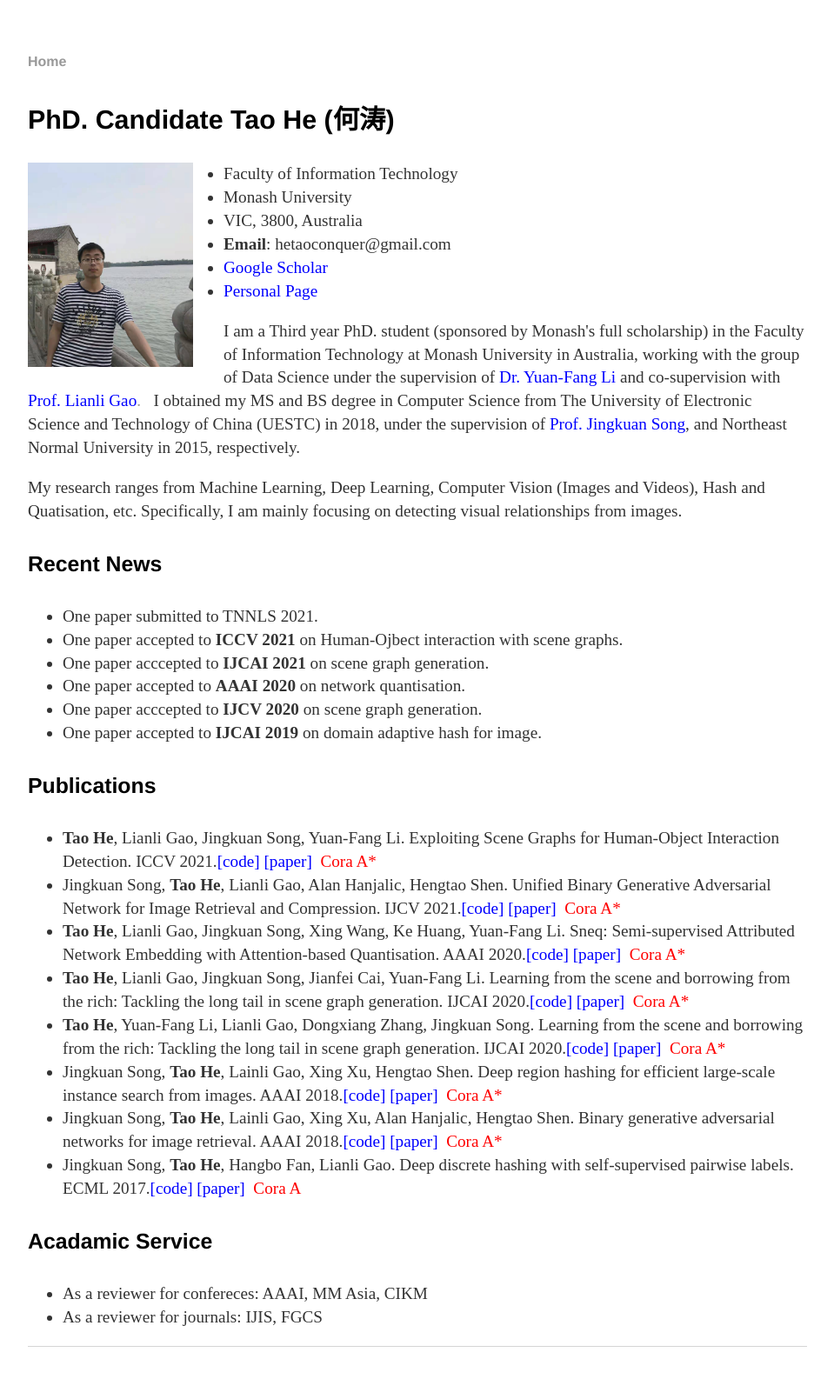
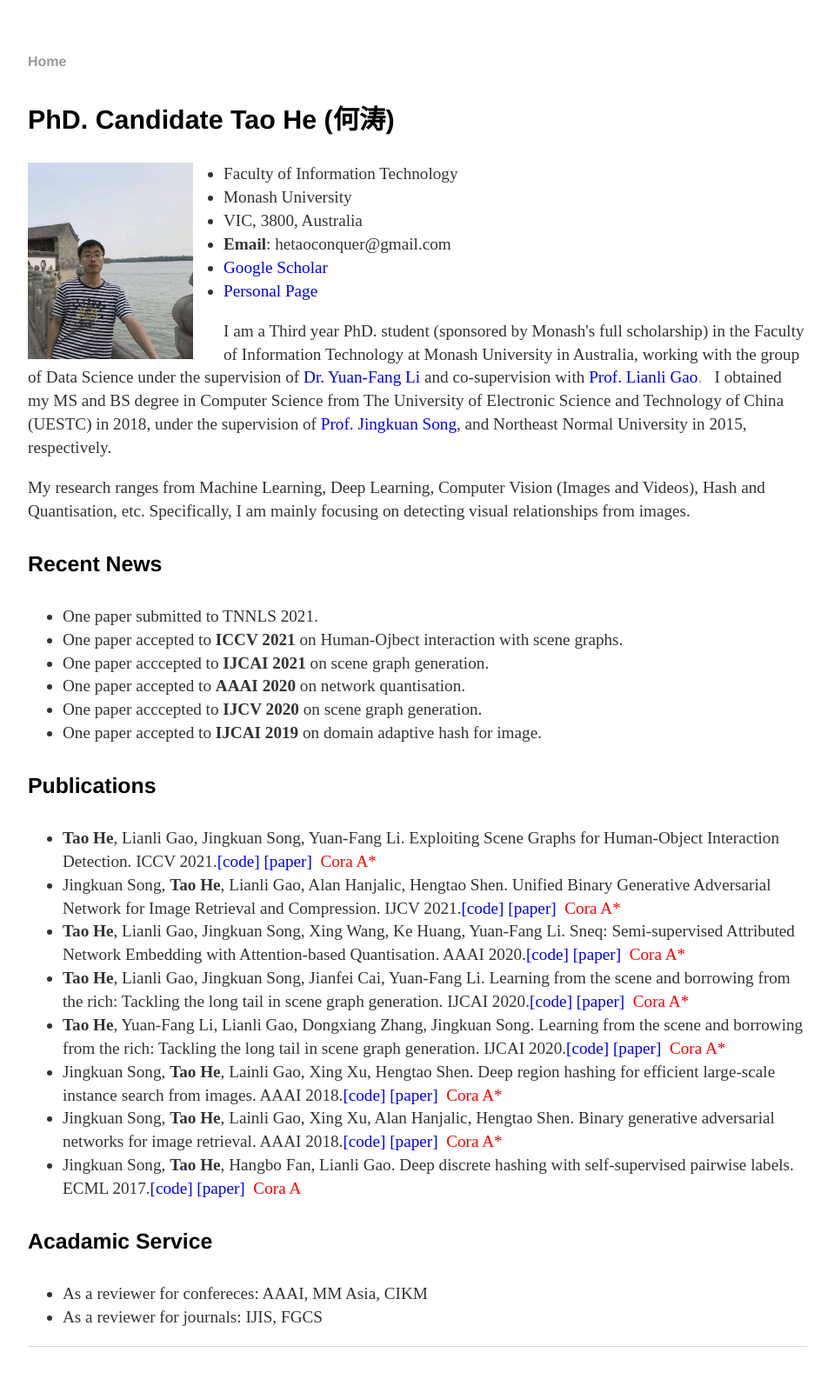
Before and after one commit to ht014/ht014.github.io, a Jekyll site: the page built from index.html, in a window 1280 px wide. Shown: the whole page at 87% size, without its empty margins (160-1119 px from the left). Built offline with Jekyll 4.4.1, drawn with Linux system fonts in a browser that asks for light colours.

Commit message:
Update index.html

```diff
--- a/index.html
+++ b/index.html
@@ -5,7 +5,7 @@ title: Tao He's Person Page
 
 		<div class="blurb">
 			<h3>PhD. Candidate Tao He (何涛)</h3>
-			<p><img src="1.jpg" alt="photo" style="width:190px;height:235px;float:left;margin-right:35px;">
+			<p><img src="1.jpg" alt="photo" style="width:190px;height:226px;float:left;margin-right:35px;">
 				<ul class="contacts">
 					<li>Faculty of Information Technology</li>
 					<li>Monash University</li>
@@ -23,7 +23,7 @@ title: Tao He's Person Page
 		working with the group of Data Science  under the supervision of <a = href="https://users.monash.edu.au/~yli/"><font color="#0000ff">Dr. Yuan-Fang Li</font></a>  and co-supervision with <a href="https://lianligao.github.io/"><font color="#0000ff">Prof. Lianli Gao</font>.</a>
 	 &nbsp;
 	I obtained my MS and BS degree in Computer Science from The University of Electronic Science and Technology of China (UESTC) in 2018, under the supervision of <a href="https://scholar.google.com.au/citations?user=F5Zy9V4AAAAJ&hl=en"><font color="#0000ff">Prof. Jingkuan Song</font></a>,  and Northeast Normal University in 2015, respectively.  </p>
-	<p> My research ranges from  Machine Learning, Deep Learning, Computer Vision (Images and Videos), Hash and Quatisation, etc.  Specifically, I am mainly focusing on detecting  visual relationships from images.
+	<p> My research ranges from  Machine Learning, Deep Learning, Computer Vision (Images and Videos), Hash and Quantisation, etc.  Specifically, I am mainly focusing on detecting  visual relationships from images.
 
 <h4> Recent News</h4>
 <ul>
```
